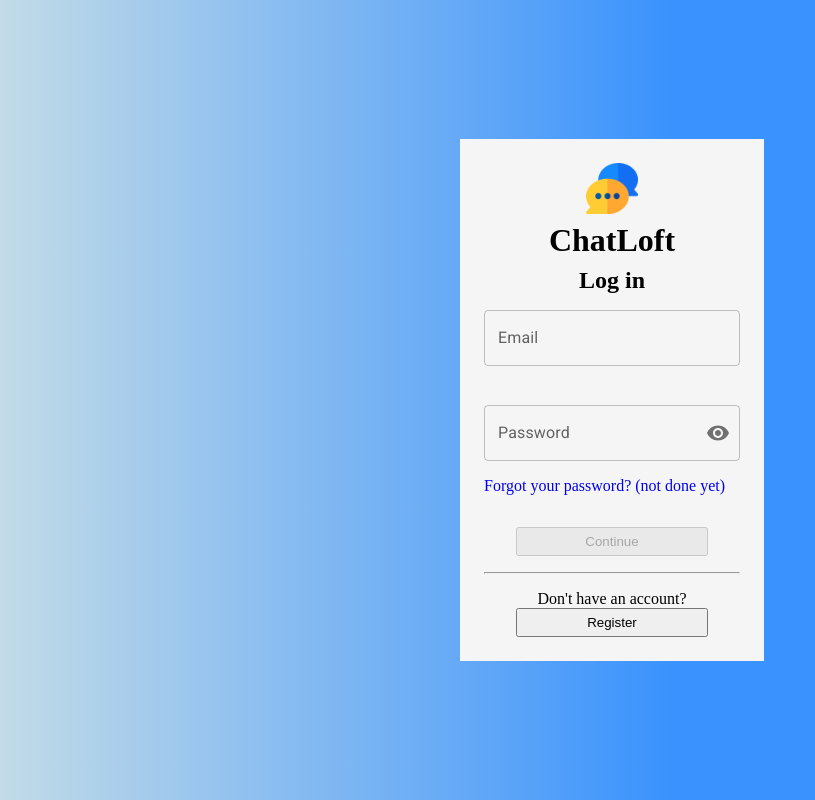
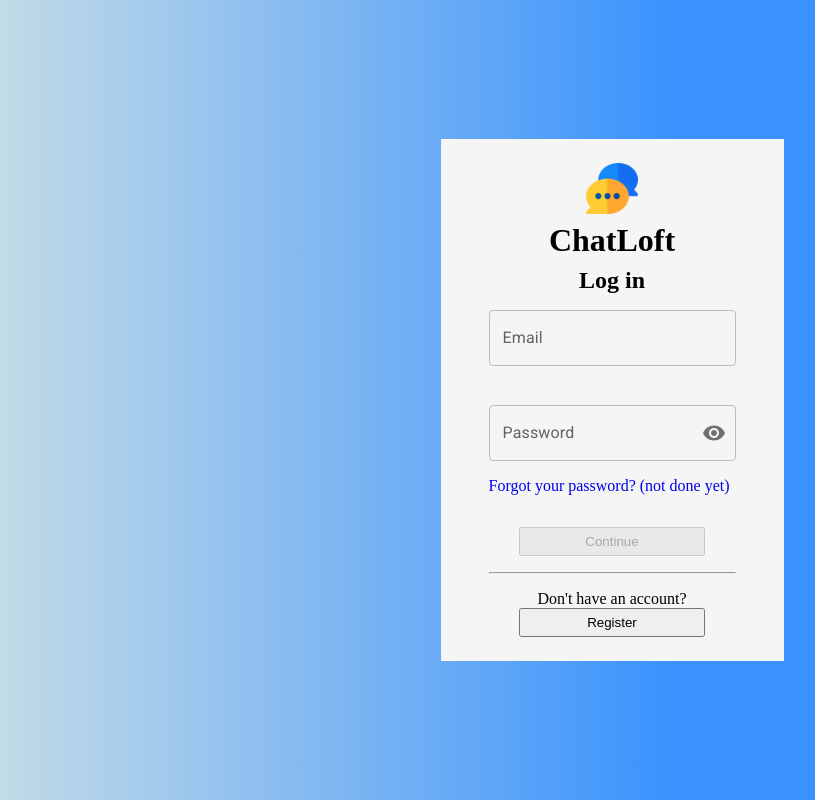
Before and after one commit to steven-ho1/chatloft-chat-app, a React (Vite) app in the folder client-web/: page /login in a window 1280 px wide. Shown: the whole page, without its empty margins (28-843 px from the left). Built offline with nearby package versions, Linux system fonts and the light colour scheme; no server answers.

Commit message:
Fix auth pages UI issues and a wordWrap error in LoftWindow

```diff
--- a/client-web/src/App.css
+++ b/client-web/src/App.css
@@ -1,6 +1,5 @@
 .app {
     min-height: 100vh;
-    height: 100vh; /* TODO */
 }
 
 .loader-container {
--- a/client-web/src/components/LoftWindow.tsx
+++ b/client-web/src/components/LoftWindow.tsx
@@ -183,7 +183,7 @@ const LoftWindow = () => {
                                                     <Typography
                                                         variant="body2"
                                                         sx={{
-                                                            "word-wrap":
+                                                            wordWrap:
                                                                 "break-word",
                                                         }}
                                                     >
--- a/client-web/src/components/auth/authLayout/AuthLayout.css
+++ b/client-web/src/components/auth/authLayout/AuthLayout.css
@@ -2,7 +2,7 @@
     display: flex;
     justify-content: center;
     align-items: center;
-    height: 100%;
+    min-height: 100vh;
 
     background: linear-gradient(
         90deg,
--- a/client-web/src/index.css
+++ b/client-web/src/index.css
@@ -1,3 +1,8 @@
+html,
+body {
+    height: 100%;
+}
+
 * {
     margin: 0;
     padding: 0;
--- a/client-web/src/pages/auth/register/Register.css
+++ b/client-web/src/pages/auth/register/Register.css
@@ -1,3 +1,7 @@
+.register {
+    margin: 2rem 0;
+}
+
 .register__success-message-container {
     gap: 1rem;
 }
--- a/client-web/src/pages/auth/shared.css
+++ b/client-web/src/pages/auth/shared.css
@@ -1,6 +1,6 @@
 .auth {
     background-color: whitesmoke;
-    padding: 1.5rem;
+    padding: 1.5rem 3rem;
 }
 
 .auth__input-container {
@@ -14,5 +14,5 @@
 }
 
 .auth__input {
-    width: 20vw;
+    width: 100%;
 }
```
